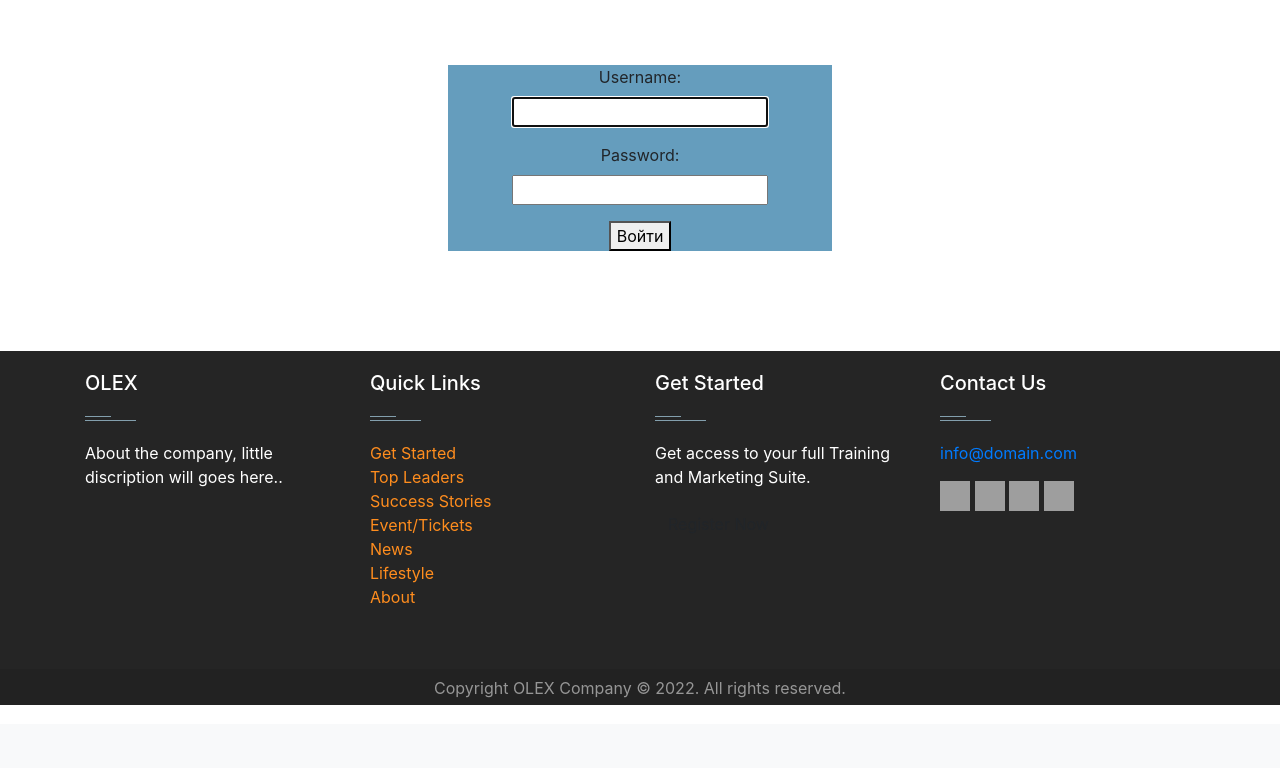
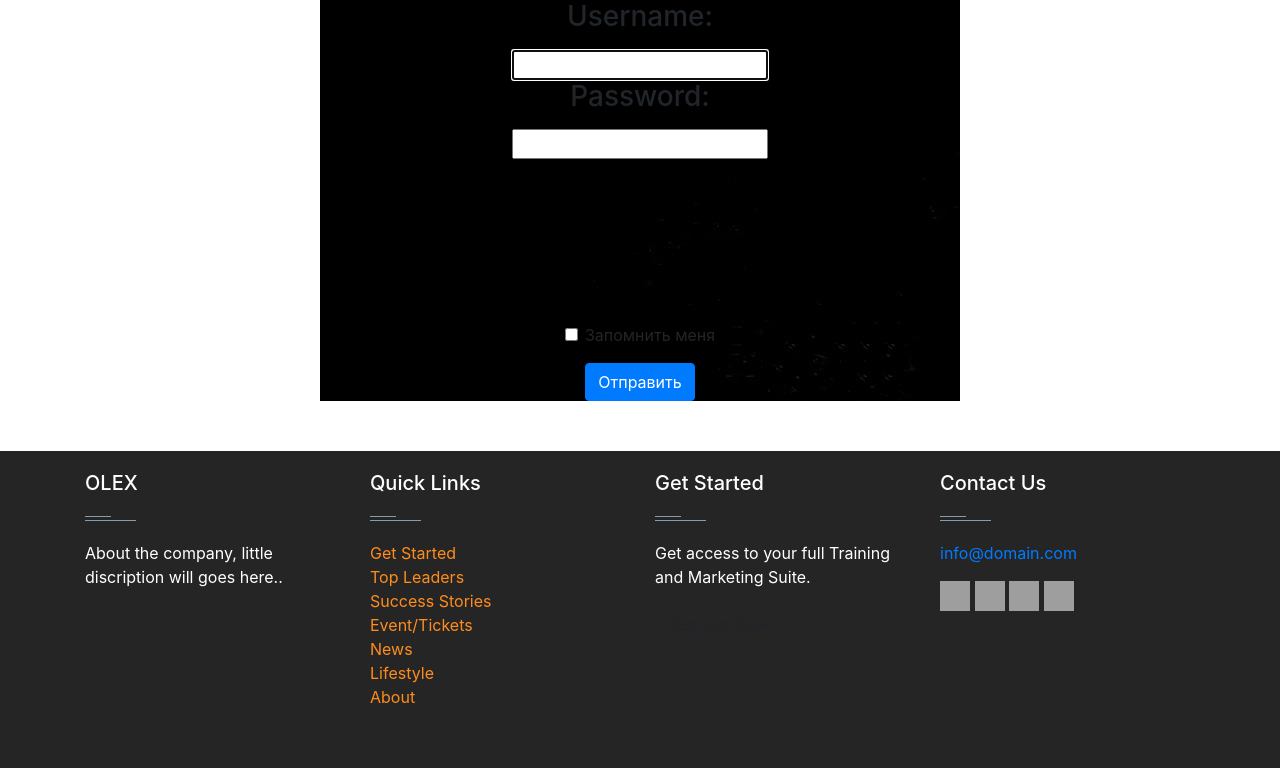
Before and after one commit to ProggerOleg/pet_project_django_onlineshop, a Django app: page /login/ in a window 1280 px wide. Shown: the part 76-844 px from the top of the page. Before the commit the page ends 781 px from the top, so only its background shows below. Run offline with Django 4.2, Linux system fonts and the light colour scheme; some libraries are stand-ins or nearby versions; grey boxes are pictures that could not be loaded.

Commit message:
login form updated,now it looks from this century

```diff
--- a/onlineshop/forms.py
+++ b/onlineshop/forms.py
@@ -43,12 +43,12 @@ class RegisterUserForm(UserCreationForm):
 
 class LoginUserForm(AuthenticationForm):
     username = forms.CharField(label='Логин', widget=forms.TextInput(attrs={'class': 'form-input', 'rows': 3,
-                                                                            'placeholder': 'Логин'}))
+                                                                            'cols': 20, 'placeholder': 'Логин'}))
     password = forms.CharField(label='Пароль', widget=forms.PasswordInput(attrs={'class': 'form-input', 'rows': 3,
-                                                                                 'placeholder': 'Пароль'}))
+                                                                                 'cols': 20, 'placeholder': 'Пароль'}))
 
 
 class ContactForm(forms.Form):
     name = forms.CharField(label='Имя', max_length=255)
     email = forms.EmailField(label='Email')
-    content = forms.CharField(widget=forms.Textarea(attrs={'cols': 60, 'rows': 10}))
+    content = forms.CharField(widget=forms.Textarea(attrs={'cols': 60, 'rows': 5}))
--- a/onlineshop/static/css/styles.css
+++ b/onlineshop/static/css/styles.css
@@ -1,9 +1,10 @@
+.form-error{
+    background-color: red;
+    border-radius: 20px;}
 #shoplist{
     text-align: center;}
 form{
     text-align: center;
-    margin-bottom: 100px;
-    margin-top: 65px;
     }
 .greeting{
     text-align: center;
@@ -155,7 +156,13 @@ transition: all 250ms ease-in-out 0s;
 }
 /* Form register*/
 .form-login{
-    margin-left:35%;
-    margin-right:35%;
-    background-color:  #659DBD;
+    background-image: url('images/back.jpg');
+    margin-left:25%;
+    margin-right:25%;
     }
+.mb-3{
+    margin-left:30%;
+    margin-right:30%;
+    }
+#passwordHelpBlock{
+    color: rgba(0,0,0,0.5);}
--- a/onlineshop/templates/base.html
+++ b/onlineshop/templates/base.html
@@ -35,7 +35,7 @@
           <a class="dropdown-item" href="{{c.get_absolute_url}}">{{c.name}}</a>
           {% endfor %}
           <div class="dropdown-divider"></div>
-          <a class="dropdown-item" href="#">Все категории</a>
+          <a class="dropdown-item" href="/shop">Все категории</a>
         </div>
       </li>
       <li>
--- a/onlineshop/templates/contact.html
+++ b/onlineshop/templates/contact.html
@@ -1,8 +1,7 @@
 {% extends 'base.html' %}
 
 {% block content %}
-<h1>{{title}}</h1>
-
+<h1 style="text-align:center;">{{title}}</h1>
 <form method="post">
     {% csrf_token %}
 
--- a/onlineshop/templates/login.html
+++ b/onlineshop/templates/login.html
@@ -1,18 +1,26 @@
 {% extends 'base.html' %}
+{% load static %}
+{% block content %}
 
-{% block content %}
-<h1>{{title}}</h1>
 
-<form method="post" class="form-login">
-    {% csrf_token %}
+<form class="form-login" method="post">
+  {% csrf_token %}
+<div class="form-error">{{ form.non_field_errors }}</div>
+  <div class="mb-3">
 
-<div class="form-error">{{ form.non_field_errors }}</div>
-{% for f in form %}
-    <p><label class="form-label" for="{{f.id_for_label}}">{{f.label}}: </label><br>{{ f }}</p>
-<div class="form-error">{{f.errors}}</div>
+    {% for f in form %}
+      <div class="form-error">{{f.errors}}</div>
+    <h3><label class="form-label" for="{{f.id_for_label}}">{{f.label}}:</label></h3>{{ f }}
 {% endfor %}
-
-    <button type='submit'>Войти</button>
+<div id="passwordHelpBlock" class="form-text">
+  Ваш пароль должен состоять из 8-20 символов, содержать буквы и цифры и не должен содержать пробелов, специальных символов или эмодзи.
+</div>
+  </div>
+  <div class="mb-3 form-check">
+    <input type="checkbox" class="form-check-input" id="exampleCheck1">
+    <label class="form-check-label" for="exampleCheck1">Запомнить меня</label>
+  </div>
+  <button type="submit" class="btn btn-primary">Отправить</button>
 </form>
 
 {% endblock %}
--- a/onlineshop/templates/shopping.html
+++ b/onlineshop/templates/shopping.html
@@ -10,9 +10,9 @@
 			</div>
 
 {% if p.photo %}
-	<p><img class="img-article-left thumb" src="{{p.photo.url}}"></p>
+	<p><img class="img-article-left thumb" src="{{ p.photo.url }}" width="300" height="300"></p>
 {% endif %}
-			<h2>{{p.title}}</h2>
+		<h2>{{p.title}}</h2><i>{{p.price}} грн</i>
 	{% autoescape on %}
 	{{p.content|linebreaks|truncatewords:20}}
 	{% endautoescape %}
--- a/onlineshop/views.py
+++ b/onlineshop/views.py
@@ -71,13 +71,16 @@ class LoginUser(LoginView):
     def get_success_url(self):
         return reverse_lazy('home')
 
+    def get_context_data(self, **kwargs):
+        return {'title': 'Авторизация', 'form': self.form_class}
+
 
 def logout_user(request):
     logout(request)
     return redirect('login')
 
 
-class ContactFormView(FormView):
+class ContactFormView(LoginRequiredMixin, FormView):
     form_class = ContactForm
     template_name = 'contact.html'
     success_url = reverse_lazy('home')
@@ -85,6 +88,9 @@ class ContactFormView(FormView):
     def form_valid(self, form):
         print(form.cleaned_data)
         return redirect('home')
+
+    def get_context_data(self, **kwargs):
+        return {'title': 'Личный кабинет', 'form': self.form_class}
 
 
 class ShopCategory(ListView):
@@ -99,4 +105,4 @@ class ShopCategory(ListView):
 
     def get_context_data(self, *, object_list=None, **kwargs):
         posts = ShopList.objects.filter(cat__slug=self.kwargs['cat_slug'], is_published=True).select_related('cat')
-        return {'title': 'Категория - ', 'posts': posts, 'cats': cats}
+        return {'title': 'Категория - ' + str(posts[0].cat), 'posts': posts, 'cats': cats}
--- a/website/settings.py
+++ b/website/settings.py
@@ -55,7 +55,7 @@ ROOT_URLCONF = 'website.urls'
 TEMPLATES = [
     {
         'BACKEND': 'django.template.backends.django.DjangoTemplates',
-        'DIRS': [],
+        'DIRS': [os.path.join(BASE_DIR, 'templates')],
         'APP_DIRS': True,
         'OPTIONS': {
             'context_processors': [
--- a/website/urls.py
+++ b/website/urls.py
@@ -13,12 +13,16 @@ Including another URLconf
     1. Import the include() function: from django.urls import include, path
     2. Add a URL to urlpatterns:  path('blog/', include('blog.urls'))
 """
-from django.urls import include
 
 from django.contrib import admin
-from django.urls import path
+from django.urls import path, include
+from django.conf.urls.static import static
+from django.conf import settings
+from onlineshop.views import pageNotFound
 
 urlpatterns = [
     path('admin/', admin.site.urls),
     path('', include('onlineshop.urls')),
 ]
+urlpatterns += static(settings.MEDIA_URL, document_root=settings.MEDIA_ROOT)
+handler404 = pageNotFound
```
Also changed, not shown: db.sqlite3.
